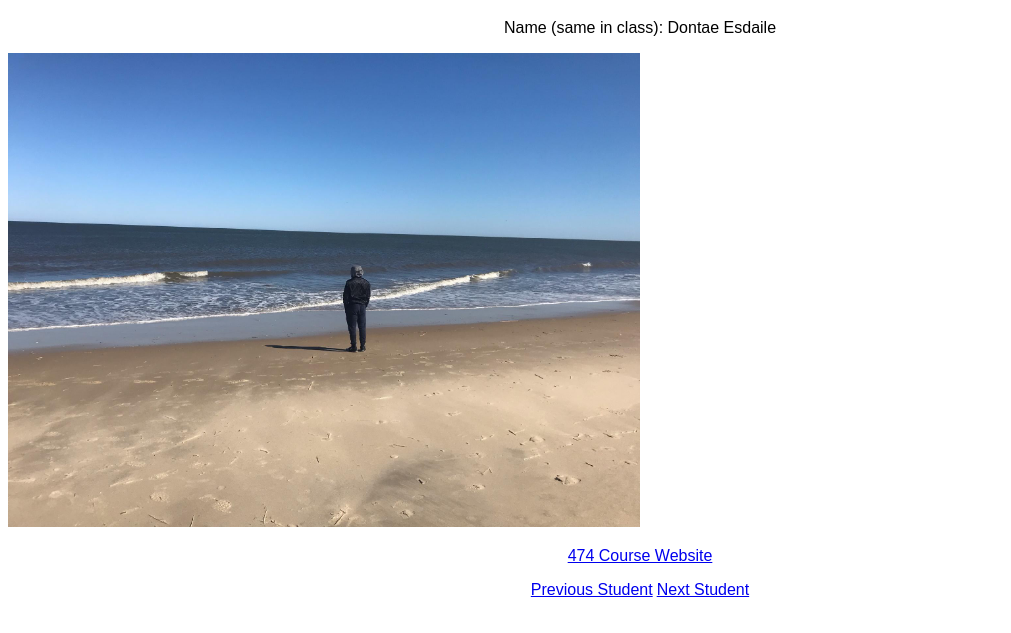
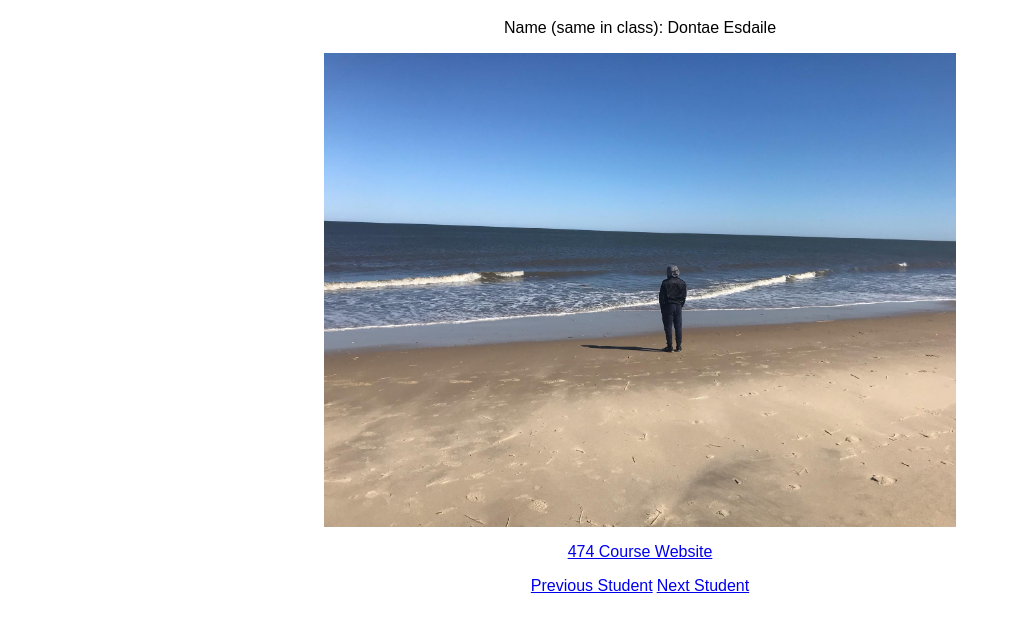
Before and after one commit to desdaile/desdaile.github.io, a plain HTML site: page index.html in a window 1280 px wide. Shown: the part 61-694 px from the top of the page, without its empty margins (0-1011 px from the left). Drawn offline with Linux system fonts and the light colour scheme.

Commit message:
fix image position

```diff
--- a/index.html
+++ b/index.html
@@ -8,7 +8,7 @@
 
     <p style="font-family: Arial, Helvetica; text-align: center;"> Name (same in class): Dontae Esdaile</p>
 
-    <img src="-8606649970911812688.jpg" style="max-width: 50%;">
+    <img src="-8606649970911812688.jpg" style="max-width: 50%; display: block; margin-left: auto; margin-right: auto;">
 
     <div style="display: block; margin-left: auto; margin-right: auto;">
         <p style="text-align: center;">
```
